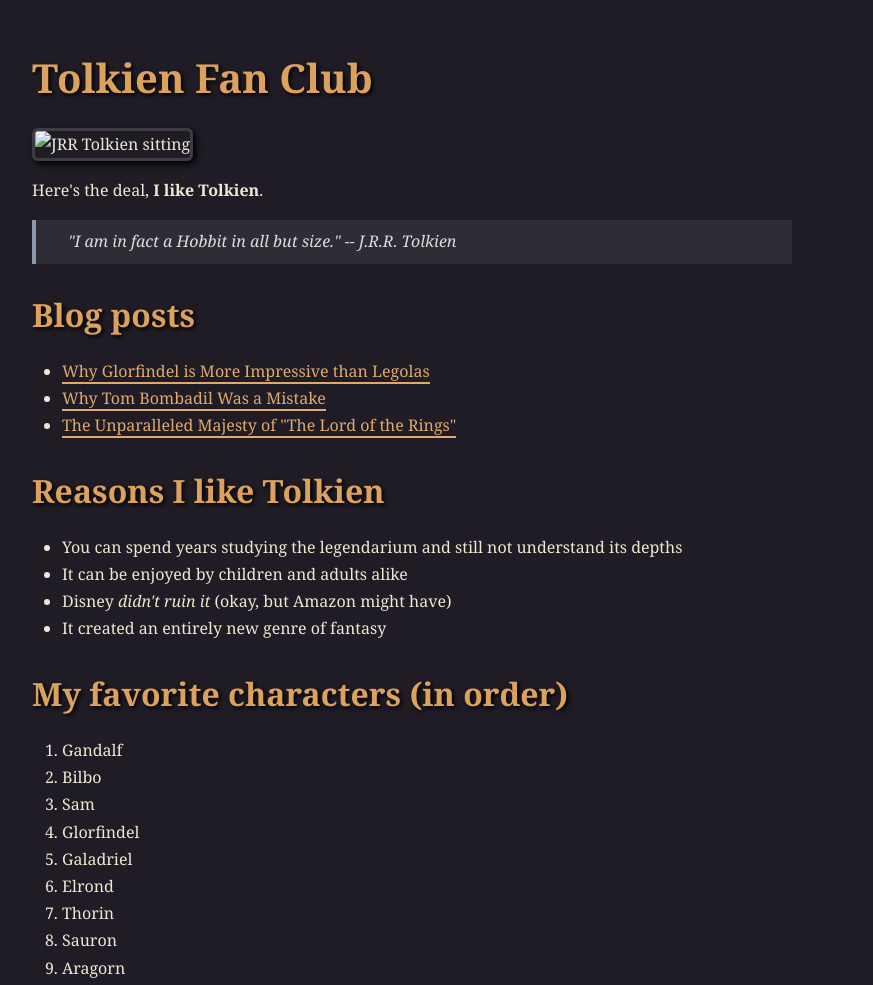
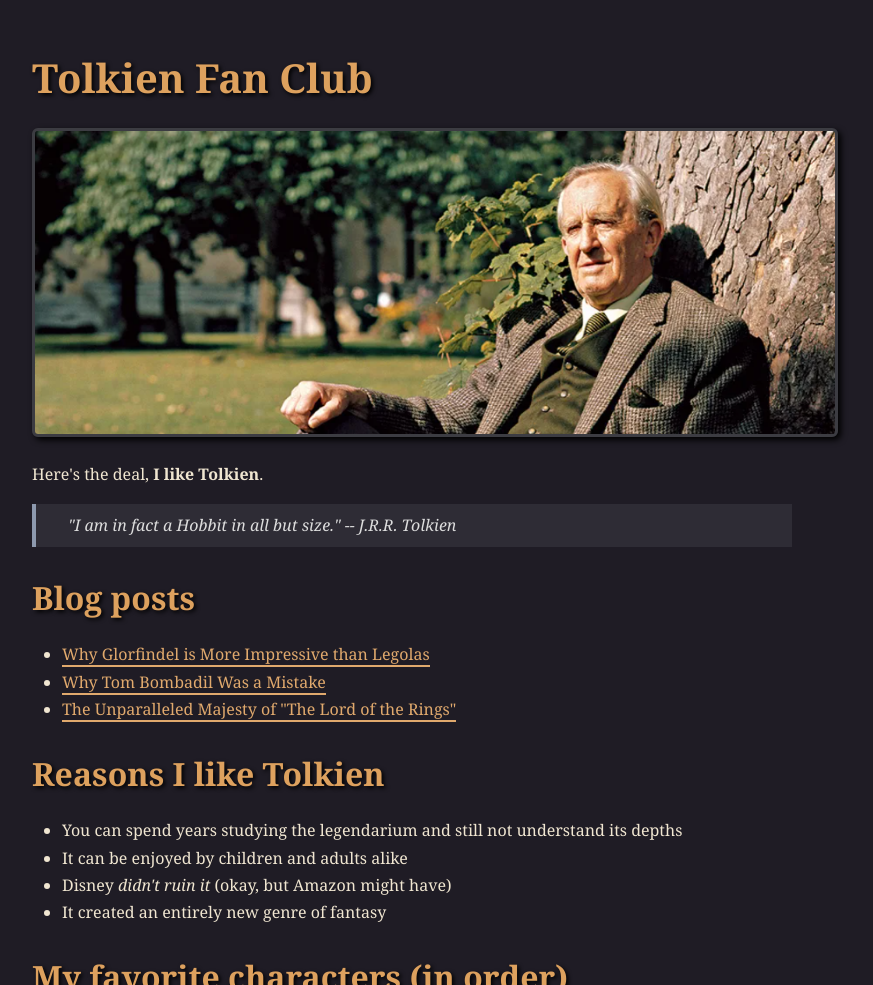
Before and after one commit to Meeple397/Static_site_gen, a plain HTML site: page docs/index.html in a window 1280 px wide. Shown: the top 985 px of the page, without its empty margins (208-1081 px from the left). Drawn offline with Linux system fonts and the light colour scheme; files that its build step writes are made by us from their sources.

Commit message:
J: Messed up my images, trying again.

```diff
--- a/docs/index.css
+++ b/docs/index.css
@@ -99,3 +99,32 @@
     border: 3px solid #3c3c42;
     box-shadow: 3px 3px 6px #000;
   }
+
+  ::-webkit-scrollbar {
+    width: 12px;
+    height: 12px;
+  }
+
+  ::-webkit-scrollbar-track {
+    background: #1f1c25;
+    border-radius: 6px;
+  }
+
+  ::-webkit-scrollbar-thumb {
+    background-color: #3c3c42;
+    border-radius: 6px;
+    border: 3px solid #1f1c25;
+  }
+
+  ::-webkit-scrollbar-thumb:hover {
+    background-color: #5a5466;
+  }
+
+  * {
+    scrollbar-width: thin;
+    scrollbar-color: #3c3c42 #1f1c25;
+  }
+
+  ::-webkit-scrollbar-corner {
+    background: #1f1c25;
+  }
--- a/docs/index.html
+++ b/docs/index.html
@@ -1,20 +1,16 @@
-<!DOCTYPE html>
+<!doctype html>
 <html>
+  <head>
+    <meta charset="utf-8" />
+    <meta name="viewport" content="width=device-width, initial-scale=1" />
+    <title>Tolkien Fan Club</title>
+    <link href="/index.css" rel="stylesheet" />
+  </head>
 
-<head>
-    <meta charset="utf-8">
-    <meta name="viewport" content="width=device-width, initial-scale=1">
-    <title> Tolkien Fan Club </title>
-    <link href="/REPO_NAME/index.css" rel="stylesheet">
-</head>
-
-<body>
-    <article>
-        <div><h1>Tolkien Fan Club</h1><p><img src="/REPO_NAME/images/tolkien.png" alt="JRR Tolkien sitting"></img></p><p>Here's the deal, <b>I like Tolkien</b>.</p><blockquote>"I am in fact a Hobbit in all but size."  -- J.R.R. Tolkien</blockquote><h2>Blog posts</h2><ul><li><a href="/REPO_NAME/blog/glorfindel">Why Glorfindel is More Impressive than Legolas</a></li><li><a href="/REPO_NAME/blog/tom">Why Tom Bombadil Was a Mistake</a></li><li><a href="/REPO_NAME/blog/majesty">The Unparalleled Majesty of "The Lord of the Rings"</a></li></ul><h2>Reasons I like Tolkien</h2><ul><li>You can spend years studying the legendarium and still not understand its depths</li><li>It can be enjoyed by children and adults alike</li><li>Disney <i>didn't ruin it</i> (okay, but Amazon might have)</li><li>It created an entirely new genre of fantasy</li></ul><h2>My favorite characters (in order)</h2><ol><li>Gandalf</li><li>Bilbo</li><li>Sam</li><li>Glorfindel</li><li>Galadriel</li><li>Elrond</li><li>Thorin</li><li>Sauron</li><li>Aragorn</li></ol><p>Here's what <code>elflang</code> looks like (the perfect coding language):</p><pre><code>func main(){
+  <body>
+    <article><div><h1>Tolkien Fan Club</h1><p><img src="/images/tolkien.png" alt="JRR Tolkien sitting"></img></p><p>Here's the deal, <b>I like Tolkien</b>.</p><blockquote>"I am in fact a Hobbit in all but size."  -- J.R.R. Tolkien</blockquote><h2>Blog posts</h2><ul><li><a href="/blog/glorfindel">Why Glorfindel is More Impressive than Legolas</a></li><li><a href="/blog/tom">Why Tom Bombadil Was a Mistake</a></li><li><a href="/blog/majesty">The Unparalleled Majesty of "The Lord of the Rings"</a></li></ul><h2>Reasons I like Tolkien</h2><ul><li>You can spend years studying the legendarium and still not understand its depths</li><li>It can be enjoyed by children and adults alike</li><li>Disney <i>didn't ruin it</i> (okay, but Amazon might have)</li><li>It created an entirely new genre of fantasy</li></ul><h2>My favorite characters (in order)</h2><ol><li>Gandalf</li><li>Bilbo</li><li>Sam</li><li>Glorfindel</li><li>Galadriel</li><li>Elrond</li><li>Thorin</li><li>Sauron</li><li>Aragorn</li></ol><p>Here's what <code>elflang</code> looks like (the perfect coding language):</p><pre><code>func main(){
     fmt.Println("Aiya, Ambar!")
 }
-</code></pre><p>Want to get in touch? <a href="/REPO_NAME/contact">Contact me here</a>.</p><p>This site was generated with a custom-built <a href="https://www.boot.dev/courses/build-static-site-generator-python">static site generator</a> from the course on <a href="https://www.boot.dev">Boot.dev</a>.</p></div>
-    </article>
-</body>
-
+</code></pre><p>Want to get in touch? <a href="/contact">Contact me here</a>.</p><p>This site was generated with a custom-built <a href="https://www.boot.dev/courses/build-static-site-generator-python">static site generator</a> from the course on <a href="https://www.boot.dev">Boot.dev</a>.</p></div></article>
+  </body>
 </html>
```
Also changed, not shown: docs/blog/glorfindel/index.html (+11 -15 lines), docs/blog/majesty/index.html (+11 -15 lines), docs/blog/tom/index.html (+11 -15 lines), docs/contact/index.html (+10 -14 lines). Lines whose indentation alone changed are shown as unchanged.
